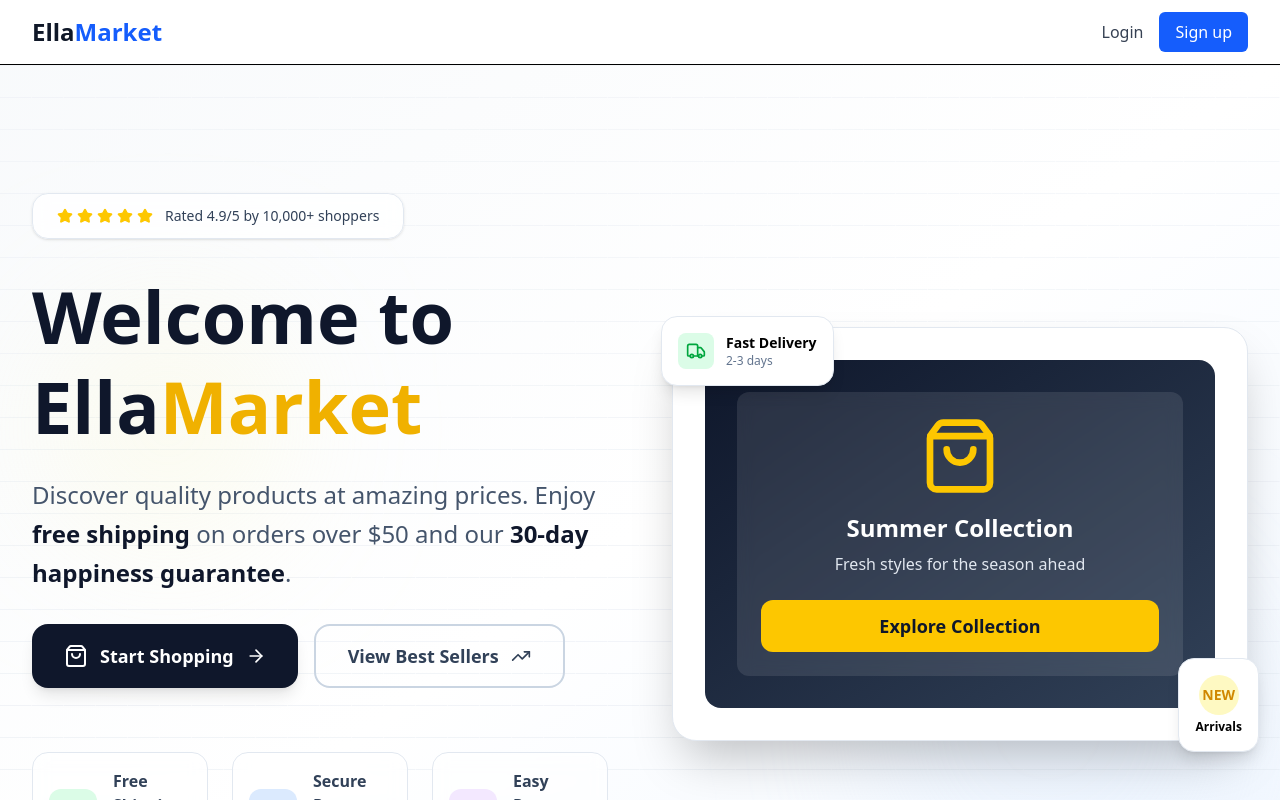
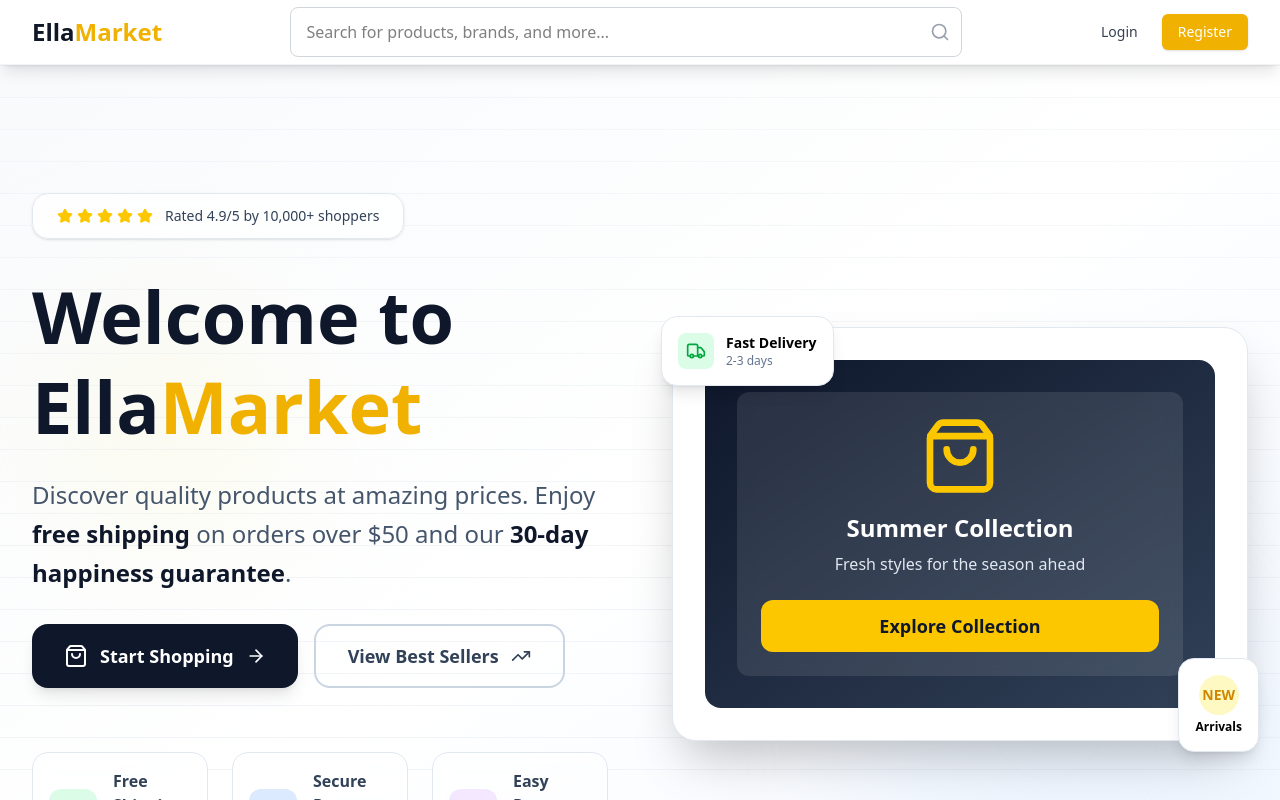
Before and after one commit to EliasDerbewBelay/E-commerce, a Next.js app in the folder ellamarket/: page / in a window 1280 px wide. Shown: the top 800 px of the page. Built offline with nearby package versions, Linux system fonts and the light colour scheme; no server answers; the database is empty.

Commit message:
dynamic Header has been impilemented

```diff
--- a/ellamarket/components/layouts/Header.tsx
+++ b/ellamarket/components/layouts/Header.tsx
@@ -2,18 +2,21 @@ import { useState, useEffect } from "react";
 import { supabase } from "@/lib/supabaseClient";
 import Link from "next/link";
 import { useRouter } from "next/router";
+import { Search, ShoppingCart, User, Heart, Menu, X } from "lucide-react";
 
-const Header: React.FC = () => {
+const Header = () => {
   const [user, setUser] = useState<any>(null);
+  const [isMenuOpen, setIsMenuOpen] = useState(false);
+  const [searchQuery, setSearchQuery] = useState("");
+  const [cartItemsCount, setCartItemsCount] = useState(0);
   const router = useRouter();
 
+  // Listen for session changes
   useEffect(() => {
     const getUser = async () => {
       const { data } = await supabase.auth.getUser();
-      console.log(data.user);
       setUser(data?.user || null);
     };
-
     getUser();
 
     const { data: listener } = supabase.auth.onAuthStateChange(
@@ -25,56 +28,207 @@ const Header: React.FC = () => {
     return () => listener.subscription.unsubscribe();
   }, []);
 
+  // Mock cart items count - replace with actual cart logic
+  useEffect(() => {
+    // This would typically come from your cart context or API
+    setCartItemsCount(3);
+  }, []);
+
   const handleLogout = async () => {
     await supabase.auth.signOut();
     router.push("/");
   };
 
+  const handleSearch = (e: React.FormEvent) => {
+    e.preventDefault();
+    if (searchQuery.trim()) {
+      router.push(`/search?q=${encodeURIComponent(searchQuery)}`);
+    }
+  };
+
   return (
-    <header className="bg-white shadow-sm border-b">
+    <header className="bg-white shadow-lg border-b border-gray-100 sticky top-0 z-50">
       <div className="max-w-7xl mx-auto px-4 sm:px-6 lg:px-8">
-        <div className="flex justify-between items-center h-16">
-          <Link href="/" className="flex items-center">
+        {/* Top Bar */}
+        <div className="flex items-center justify-between h-16">
+          {/* Left: Logo and Mobile Menu */}
+          <div className="flex items-center gap-4">
+            {/* Mobile Menu Button */}
+            <button
+              className="lg:hidden p-2 rounded-md hover:bg-gray-100 transition-colors"
+              onClick={() => setIsMenuOpen(!isMenuOpen)}
+            >
+              {isMenuOpen ? <X size={20} /> : <Menu size={20} />}
+            </button>
+
+            {/* Logo */}
+            <Link href="/" className="flex items-center space-x-2">
               <span className="text-2xl font-bold text-gray-900">
-              Ella<span className="text-blue-600">Market</span>
+                Ella<span className="text-yellow-500">Market</span>
               </span>
             </Link>
+          </div>
+
+          {/* Center: Search Bar - Hidden on mobile */}
+          <div className="hidden md:flex flex-1 max-w-2xl mx-8">
+            <form onSubmit={handleSearch} className="relative w-full">
+              <input
+                type="text"
+                placeholder="Search for products, brands, and more..."
+                value={searchQuery}
+                onChange={(e) => setSearchQuery(e.target.value)}
+                className="w-full pl-4 pr-10 py-3 border border-gray-300 rounded-lg focus:ring-2 focus:ring-yellow-500 focus:border-yellow-500 transition-all"
+              />
+              <button
+                type="submit"
+                className="absolute right-3 top-1/2 transform -translate-y-1/2 text-gray-400 hover:text-gray-600 transition-colors"
+              >
+                <Search size={20} />
+              </button>
+            </form>
+          </div>
+
+          {/* Right: User Actions */}
+          <div className="flex items-center gap-4">
+            {/* Search Icon - Mobile only */}
+            <button className="md:hidden p-2 rounded-md hover:bg-gray-100 transition-colors">
+              <Search size={20} />
+            </button>
 
             {user ? (
-            <div className="flex items-center space-x-4">
-              <span className="text-sm text-gray-700">
-                Welcome, {user.user_metadata.name}
+              /* After Login */
+              <div className="flex items-center gap-4">
+                {/* Wishlist */}
+                <Link
+                  href="/wishlist"
+                  className="hidden sm:flex items-center gap-1 text-gray-700 hover:text-yellow-600 p-2 rounded-md hover:bg-gray-50 transition-colors"
+                >
+                  <Heart size={20} />
+                  <span className="text-sm font-medium">Wishlist</span>
+                </Link>
+
+                {/* Cart */}
+                <Link
+                  href="/cart"
+                  className="flex items-center gap-1 text-gray-700 hover:text-yellow-600 p-2 rounded-md hover:bg-gray-50 transition-colors relative"
+                >
+                  <ShoppingCart size={20} />
+                  <span className="text-sm font-medium hidden sm:block">
+                    Cart
                   </span>
+                  {cartItemsCount > 0 && (
+                    <span className="absolute -top-1 -right-1 bg-yellow-500 text-white text-xs rounded-full h-5 w-5 flex items-center justify-center font-medium">
+                      {cartItemsCount}
+                    </span>
+                  )}
+                </Link>
+
+                {/* User Menu */}
+                <div className="relative group">
+                  <button className="flex items-center gap-2 text-gray-700 p-2 rounded-md hover:bg-gray-50 transition-colors">
+                    <User size={20} />
+                    <span className="hidden sm:block text-sm font-medium max-w-24 truncate">
+                      {user.user_metadata?.name || "Account"}
+                    </span>
+                  </button>
+
+                  {/* Dropdown Menu */}
+                  <div className="absolute right-0 top-full mt-2 w-48 bg-white rounded-lg shadow-lg border border-gray-200 opacity-0 invisible group-hover:opacity-100 group-hover:visible transition-all duration-200">
+                    <div className="p-2">
+                      <div className="px-3 py-2 text-sm text-gray-900 border-b border-gray-100">
+                        Hi, {user.user_metadata?.name || "User"}
+                      </div>
                       <Link
                         href="/profile"
-                className="text-gray-700 hover:text-blue-600 transition-colors"
+                        className="block px-3 py-2 text-sm text-gray-700 hover:bg-gray-50 rounded-md transition-colors"
                       >
-                Profile
+                        My Profile
+                      </Link>
+                      <Link
+                        href="/orders"
+                        className="block px-3 py-2 text-sm text-gray-700 hover:bg-gray-50 rounded-md transition-colors"
+                      >
+                        My Orders
                       </Link>
                       <button
                         onClick={handleLogout}
-                className="bg-gray-100 hover:bg-gray-200 text-gray-800 px-4 py-2 rounded-md transition-colors"
+                        className="block w-full text-left px-3 py-2 text-sm text-red-600 hover:bg-gray-50 rounded-md transition-colors mt-1"
                       >
                         Logout
                       </button>
                     </div>
+                  </div>
+                </div>
+              </div>
             ) : (
-            <div className="flex items-center space-x-4">
+              /* Before Login */
+              <div className="flex items-center gap-3">
                 <Link
                   href="/auth/login"
-                className="text-gray-700 hover:text-blue-600 transition-colors"
+                  className="text-gray-700 hover:text-yellow-600 px-3 py-2 rounded-md text-sm font-medium transition-colors"
                 >
                   Login
                 </Link>
                 <Link
                   href="/auth/register"
-                className="bg-blue-600 hover:bg-blue-700 text-white px-4 py-2 rounded-md transition-colors"
+                  className="bg-yellow-500 text-white hover:bg-yellow-600 px-4 py-2 rounded-md text-sm font-medium transition-colors shadow-sm"
                 >
-                Sign up
+                  Register
                 </Link>
               </div>
             )}
           </div>
+        </div>
+
+        {/* Mobile Search Bar */}
+        <div className="md:hidden pb-3">
+          <form onSubmit={handleSearch} className="relative">
+            <input
+              type="text"
+              placeholder="Search products..."
+              value={searchQuery}
+              onChange={(e) => setSearchQuery(e.target.value)}
+              className="w-full pl-4 pr-10 py-2 border border-gray-300 rounded-lg focus:ring-2 focus:ring-yellow-500 focus:border-yellow-500"
+            />
+            <button
+              type="submit"
+              className="absolute right-3 top-1/2 transform -translate-y-1/2 text-gray-400"
+            >
+              <Search size={18} />
+            </button>
+          </form>
+        </div>
+
+        {/* Mobile Navigation Menu */}
+        {isMenuOpen && (
+          <div className="lg:hidden border-t border-gray-200 pt-4 pb-4">
+            <nav className="flex flex-col space-y-3">
+              <Link
+                href="/categories"
+                className="text-gray-700 hover:text-yellow-600 py-2 font-medium transition-colors"
+                onClick={() => setIsMenuOpen(false)}
+              >
+                Categories
+              </Link>
+              <Link
+                href="/deals"
+                className="text-gray-700 hover:text-yellow-600 py-2 font-medium transition-colors"
+                onClick={() => setIsMenuOpen(false)}
+              >
+                Today's Deals
+              </Link>
+              {user && (
+                <Link
+                  href="/wishlist"
+                  className="text-gray-700 hover:text-yellow-600 py-2 font-medium transition-colors"
+                  onClick={() => setIsMenuOpen(false)}
+                >
+                  My Wishlist
+                </Link>
+              )}
+            </nav>
+          </div>
+        )}
       </div>
     </header>
   );
```
Lines whose indentation alone changed are shown as unchanged.
